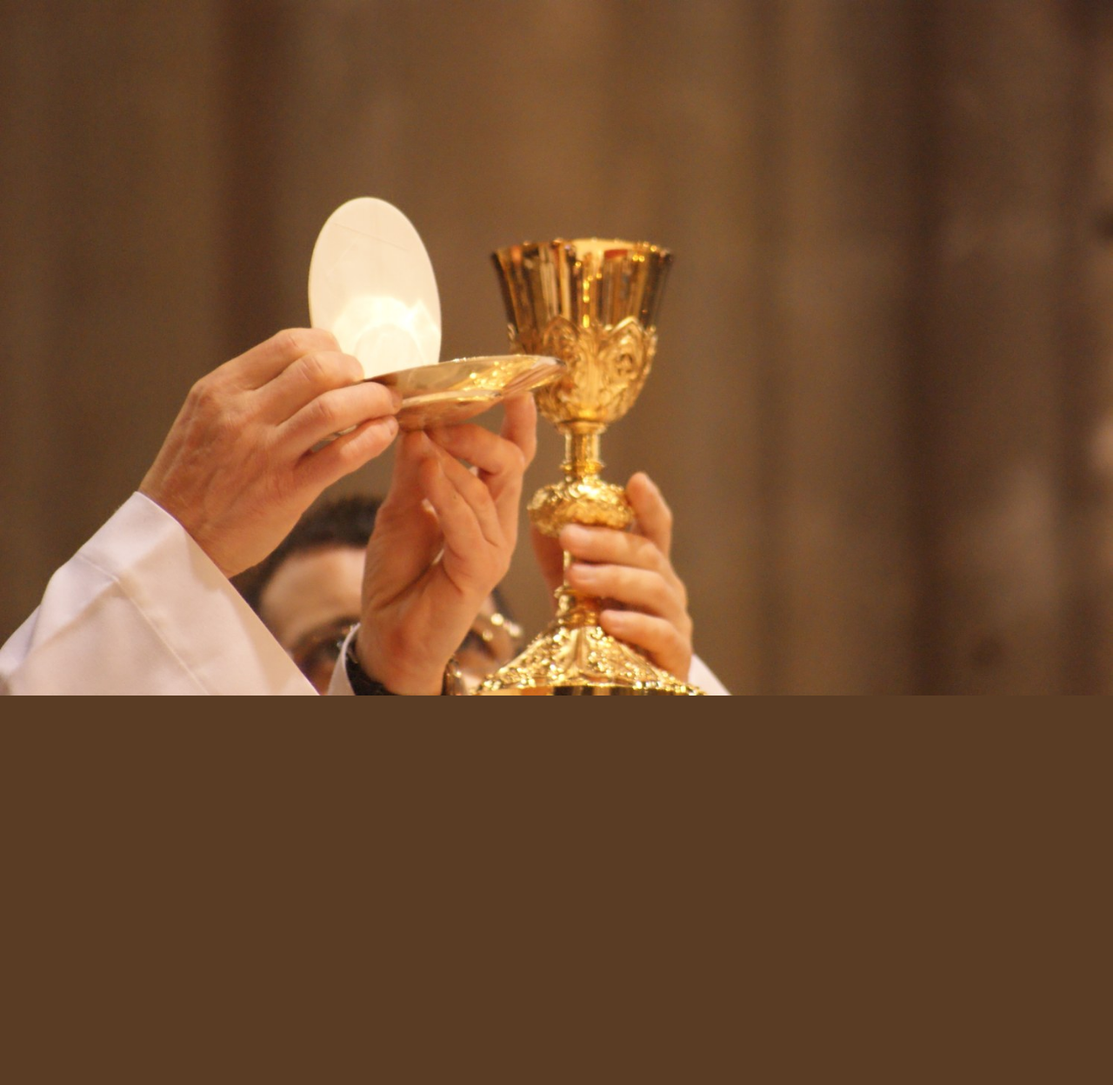
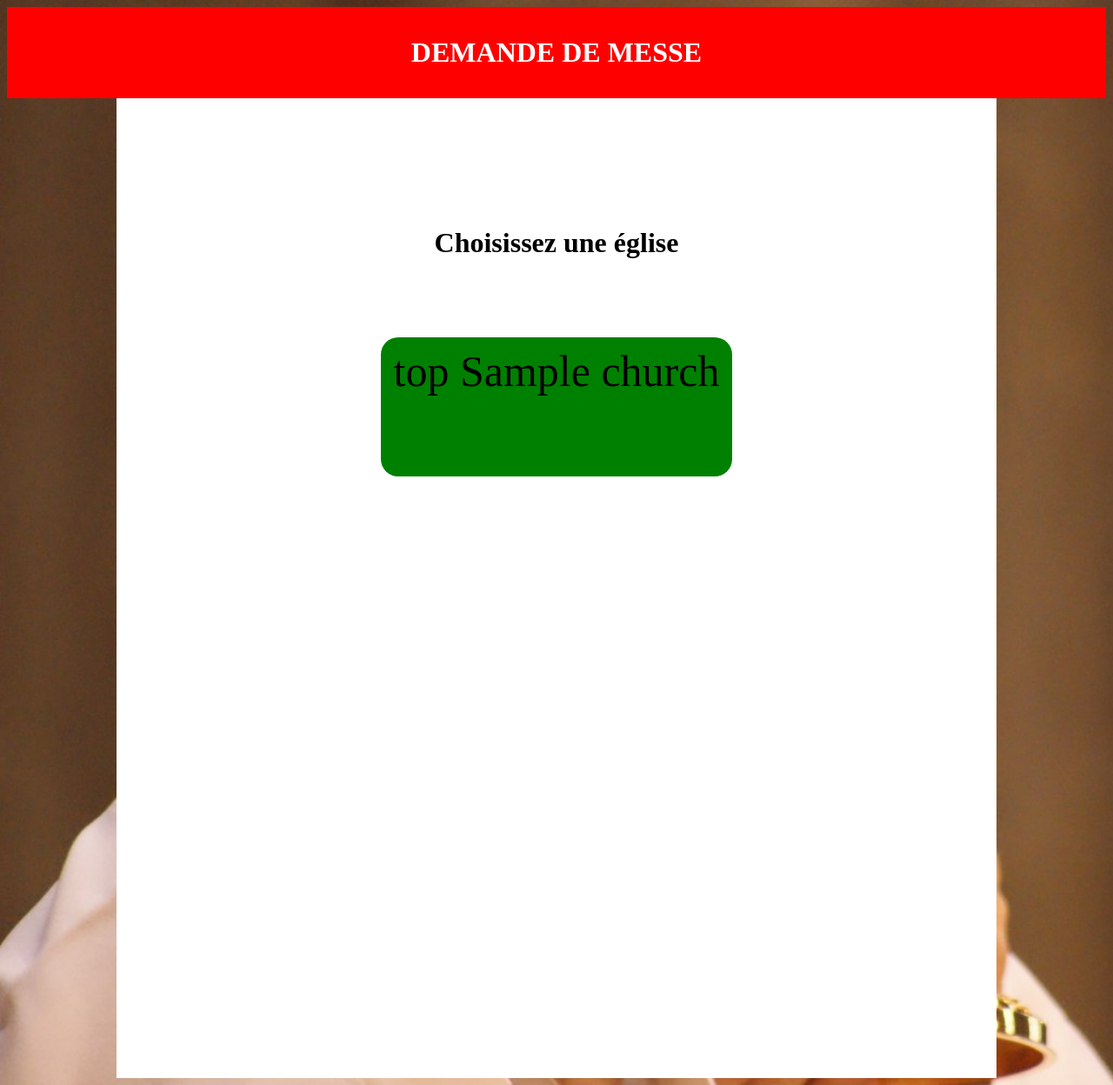
Before and after one commit to SteelTitan18/Church_requesting, a Django app: page / in a window 1280 px wide. Shown: the whole page at 87% size. Before the commit the page ends 800 px from the top, so only its background shows below. Run offline with Django 4.2, Linux system fonts and the light colour scheme; tables that the repository leaves empty hold one stand-in row (values such as "Sample post").

Commit message:
page des églises

```diff
--- a/church_request/urls.py
+++ b/church_request/urls.py
@@ -20,9 +20,10 @@ from django import forms
 
 urlpatterns = [
     path('admin/', admin.site.urls),
-    path('/create', views.request_create, name='request-create'),
+    path('<int:church_id>/menu/', views.church_main, name='church-main'),
+    path('create', views.request_create, name='request-create'),
     path('', views.acceuil, name='request-acceuil'),
-    path('/<str:_customer>/<slug:requet>/<str:_type_choices>/<slug:_hours>/<slug:_start_date>/<slug:_end_date>/confirm', views.request_confirm, name='request-confirm'),
-    path('/<int:request_id>/detail', views.request_detail, name='request-detail'),
-    path('/confirmation', views.confirmation, name='request-confirmation'),
+    path('<str:_customer>/<slug:requet>/<str:_type_choices>/<slug:_hours>/<slug:_start_date>/<slug:_end_date>/confirm', views.request_confirm, name='request-confirm'),
+    path('<int:request_id>/detail', views.request_detail, name='request-detail'),
+    path('confirmation', views.confirmation, name='request-confirmation'),
 ]
--- a/request/static/request/styles.css
+++ b/request/static/request/styles.css
@@ -1,17 +1,42 @@
 html{
-	margin: 0;
-	padding: 0;
   background-image: url("image_albumphotos.jpeg");
   background-size: cover;
 }
 
-header
-{
-    font-size : 50px;
-    padding-top : 20px;
-    padding-bottom : 20px;
-    margin-bottom : 100px;
-    color : black;
+header{
+		margin: 0;
+		padding: 1%;
+    background-color: red;
+		text-align: center;
+		color: white;
+}
+
+main{
+	padding-top: 10%;
+	margin-left: 10%;
+	margin-right: 10%;
+	background-color: white;
+	text-align: center;
+  height: 1000px;
+}
+
+.church{
+	display: flex;
+	flex-wrap: wrap;
+	justify-content: center;
+	font-size: 50px;
+	background-color: green;
+	margin-top: 90px;
+	margin-left: 30%;
+	margin-right: 30%;
+	height: 150px;
+	border-radius: 20px;
+  padding-top: 10px;
+}
+
+a{
+  text-decoration: none;
+  color: black;
 }
 
 .bouton
--- a/request/templates/request/acceuil.html
+++ b/request/templates/request/acceuil.html
@@ -1,7 +1,13 @@
 {% extends 'request/model.html' %}
 
 {% block content %}
-
-
+<h1>Choisissez une église</h1>
+{% for church in list %}
+  <a class="church_link" href="{% url 'church-main' church.id %}">
+    <div class="church">
+      <span class="church_name">{{ church.status }} {{ church.name }}</span>
+    </div>
+  </a>
+{% endfor %}
 
 {% endblock %}
--- a/request/templates/request/model.html
+++ b/request/templates/request/model.html
@@ -10,7 +10,7 @@
 
   <body>
     <header>
-
+      <h1>DEMANDE DE MESSE</h1>
     </header>
 
     <main>
--- a/request/views.py
+++ b/request/views.py
@@ -1,9 +1,14 @@
 from django.shortcuts import render
 from django.http import HttpResponse
 from request.models import Church_request
+from request.models import Church
 from request.forms import RequestForm
 from django.shortcuts import redirect
 from datetime import *
+
+def church_main(request, church_id):
+    church = Church.objects.get(id=church_id)
+    return render(request, 'request/church_main.html', {'church': church})
 
 def request_create(request):
     if request.method == 'POST':
@@ -43,7 +48,8 @@ def request_list(request):
     return render(request, 'request/request_list.html', {'lists' : list})
 
 def acceuil(request):
-    return render(request, 'request/acceuil.html')
+    church_list = Church.objects.all()
+    return render(request, 'request/acceuil.html', {'list' : church_list})
 
 def confirmation(request):
     if request.method == 'POST':
```
Also changed, not shown: request/templates/request/church_main.html (added, +7 -0 lines), request/migrations/0003_church.py (added).
